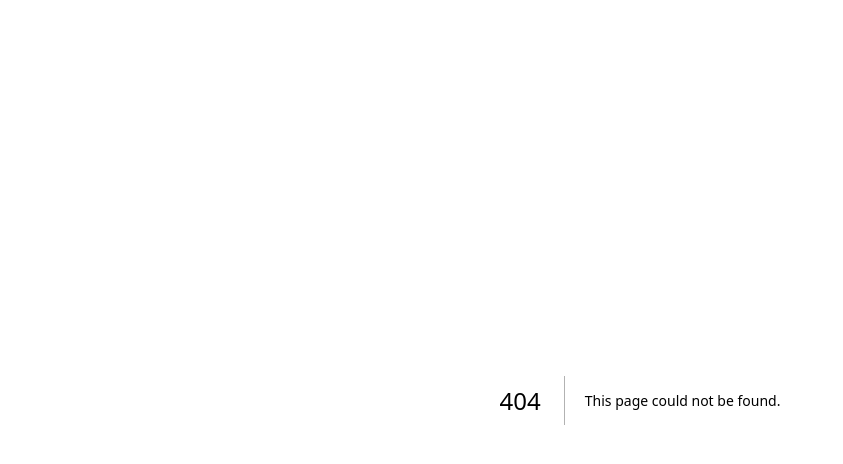
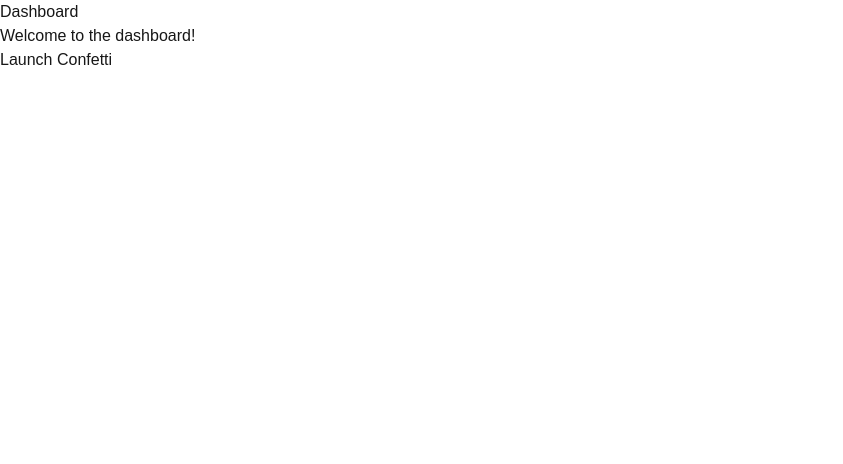
Before and after one commit to Alieeh/utilities-hub, a Next.js app: page /dashboard in a window 1280 px wide. Before the commit this address had no page. Shown: the top 464 px of the page, without its empty margins (0-843 px from the left). Built offline with nearby package versions, Linux system fonts and the light colour scheme.

Commit message:
middleware - CanvasConfetti for dashboard :D

```diff
--- /dev/null
+++ b/app/dashboard/page.tsx
@@ -0,0 +1,39 @@
+"use client"
+
+import React, { use, useState } from 'react';
+import CanvasConfetti from '@/components/CanvasConfetti';
+
+const DashboardPage: React.FC = () => {
+
+    const [isConfettiActive, setIsConfettiActive] = useState(false);
+
+    const triggerConfetti = () => {
+        setIsConfettiActive(true);
+        // Set a timeout to hide the confetti after a certain duration
+        setTimeout(() => {
+        setIsConfettiActive(false);
+        }, 3000); // Hide after 3 seconds
+    };
+
+    const confettiConfig = {
+        particleCount: 150,
+        spread: 60,
+        origin: { x: 0.5, y: 0.7 },
+        colors: ['#ff0000', '#00ff00', '#0000ff'],
+        shapes: ['circle', 'star'],
+    };
+
+    return (
+
+        <div>
+
+            <h1>Dashboard</h1>
+            <p>Welcome to the dashboard!</p>
+            <button onClick={triggerConfetti}>Launch Confetti</button>
+            <CanvasConfetti active={isConfettiActive} config={confettiConfig} />
+            {/* Add your components or sections here */}
+        </div>
+    );
+};
+
+export default DashboardPage;
--- a/app/layout.tsx
+++ b/app/layout.tsx
@@ -13,8 +13,8 @@ const geistMono = Geist_Mono({
 });
 
 export const metadata: Metadata = {
-  title: "Create Next App",
-  description: "Generated by create next app",
+  title: "Utilities App",
+  description: "Generated by Alee",
 };
 
 export default function RootLayout({
--- /dev/null
+++ b/components/CanvasConfetti.tsx
@@ -0,0 +1,38 @@
+// components/CanvasConfetti.js
+import React, { useRef, useEffect } from 'react';
+import confetti from 'canvas-confetti';
+
+const CanvasConfetti = ({ active, config } : any) => {
+  const canvasRef = useRef(null);
+
+  useEffect(() => {
+    if (active && canvasRef.current) {
+      const myConfetti = confetti.create(canvasRef.current, {
+        resize: true,
+        useWorker: true,
+      });
+
+      myConfetti(config || { particleCount: 200, spread: 70, origin: { y: 0.6 } });
+
+      // No built-in way to know when the animation finishes with this library directly.
+      // You might need to manage the 'active' state with a timeout in the parent component.
+    }
+  }, [active, config]);
+
+  return (
+    <canvas
+      ref={canvasRef}
+      style={{
+        position: 'fixed',
+        top: 0,
+        left: 0,
+        width: '100%',
+        height: '100%',
+        pointerEvents: 'none',
+        zIndex: 1000,
+      }}
+    />
+  );
+};
+
+export default CanvasConfetti;
--- /dev/null
+++ b/middleware.ts
@@ -0,0 +1,37 @@
+'user-server'
+
+import { type NextRequest, NextResponse } from "next/server";
+import {cookies} from "next/headers";
+import { decrypt } from "@/app/lib/session";
+
+export default async function middleware(req: NextRequest) {
+    // 1.Check if route is protected
+    const protectedRoutes = ["/dashboard", "/settings", "/profile"];
+    const currentPath = req.nextUrl.pathname;
+    const isProtectedRoute = protectedRoutes.includes(currentPath);
+    //console.log("middleware isProtectedRoute: ", isProtectedRoute, currentPath);
+
+    if (isProtectedRoute){
+        // 2. Check for valid session
+        console.log("middleware session Checking...");
+        const cookieStore = await cookies();
+        const cookie = cookieStore.get("session_token")?.value;
+        const session = await decrypt(cookie);
+
+        // 3. If session is invalid, redirect to login page
+        if (!session?.userId) {
+            return NextResponse.redirect(new URL("/signin", req.nextUrl));
+        }
+    }
+    // 4. Render route
+    return NextResponse.next();
+}
+
+
+
+
+// Routes midleware should NOT run on.
+export const config = {
+    matcher: ['/((?!api|_next/static|_next/image|favicon.ico).*)'],
+    //matcher: ["/dashboard/:path*", "/settings/:path*", "/profile/:path*"]
+};
--- a/package.json
+++ b/package.json
@@ -15,6 +15,7 @@
     "lucide-react": "^0.487.0",
     "next": "15.2.5",
     "react": "^19.0.0",
+    "react-canvas-confetti": "^2.0.7",
     "react-dom": "^19.0.0",
     "zod": "^3.24.2"
   },
```
Also changed, not shown: 1 other file (tests, documents, lock files or other folders).
